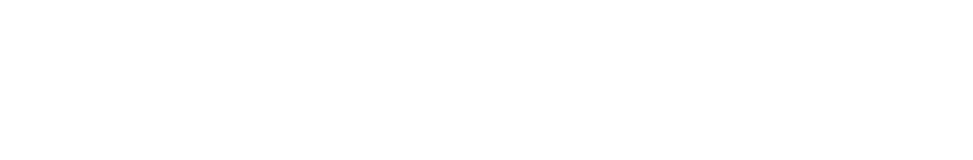
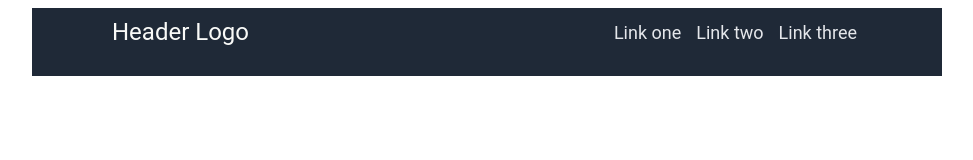
Before and after one commit to stevenwalker91/odin-landing-page, a plain HTML site: page index.html in a window 1280 px wide. Shown: the whole page, without its empty margins (153-1126 px from the left). Drawn offline with Linux system fonts and the light colour scheme.

Commit message:
added header & styling

```diff
--- a/index.html
+++ b/index.html
@@ -5,8 +5,26 @@
     <meta http-equiv="X-UA-Compatible" content="IE=edge">
     <meta name="viewport" content="width=device-width, initial-scale=1.0">
     <title>Odin Landing Page</title>
+    <link rel="stylesheet" href="style.css">
 </head>
 <body>
+    <div class="header">
+        <div class="logo">
+            Header Logo
+        </div>
+        <ul>
+            <li>Link one</li>
+            <li>Link two</li>
+            <li>Link three</li>
+        </ul>
+    </div>
+    <div class="hero">
+
+
+    </div>
+
+
+
 
 </body>
 </html>
--- a/style.css
+++ b/style.css
@@ -0,0 +1,27 @@
+body {
+    font-family: Roboto, sans-serif;
+}
+
+.header, .hero, .footer {
+    display: flex;
+    padding: 10px 80px;
+    background-color: #1F2937;
+    margin: 0 auto;
+    max-width: 750px;
+}
+
+.logo {
+    font-size: 24px;
+    color: #F9FAF8;
+}
+
+ul {
+    list-style-type: none;
+    font-size: 18px;
+    color: #E5E7EB;
+    margin: auto 5px;
+    display: flex;
+    flex: 1;
+    justify-content: flex-end;
+    gap: 15px;
+}
```
